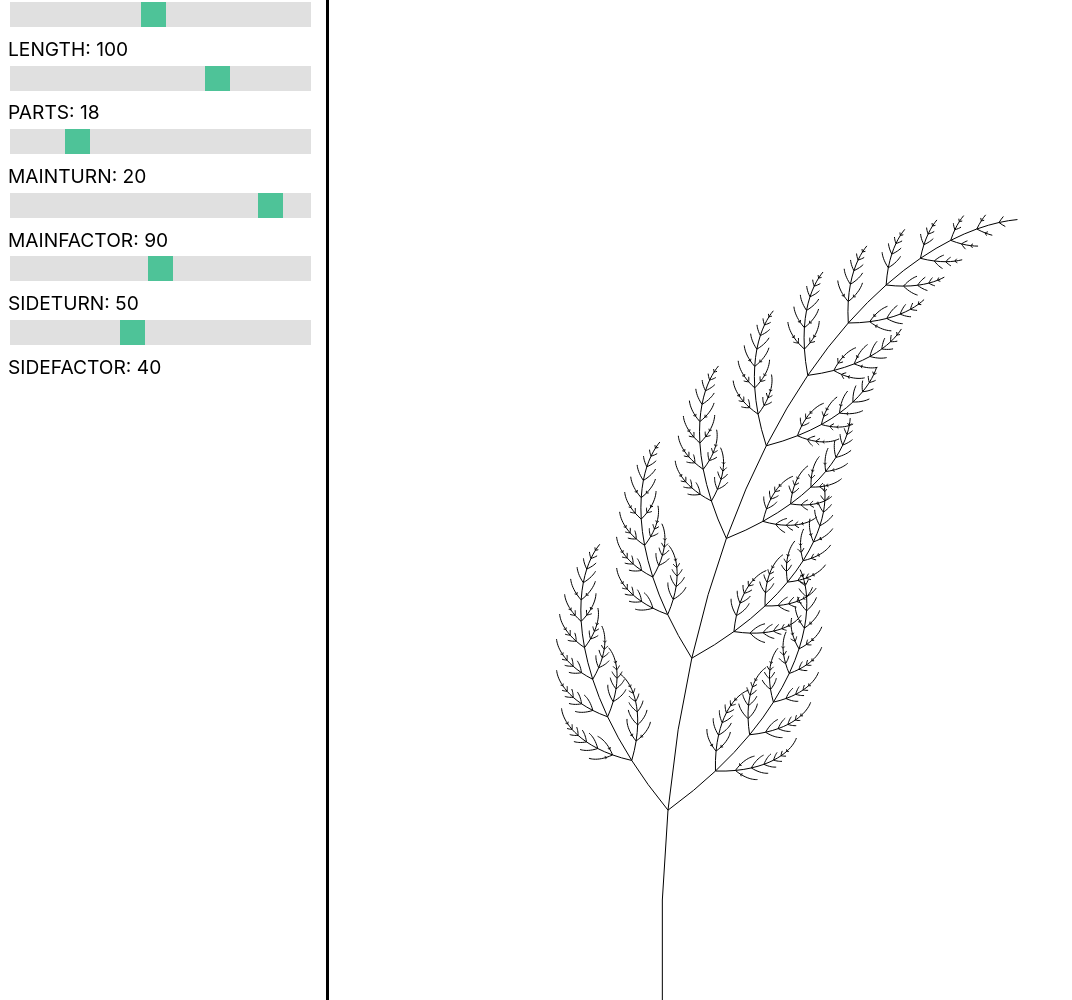
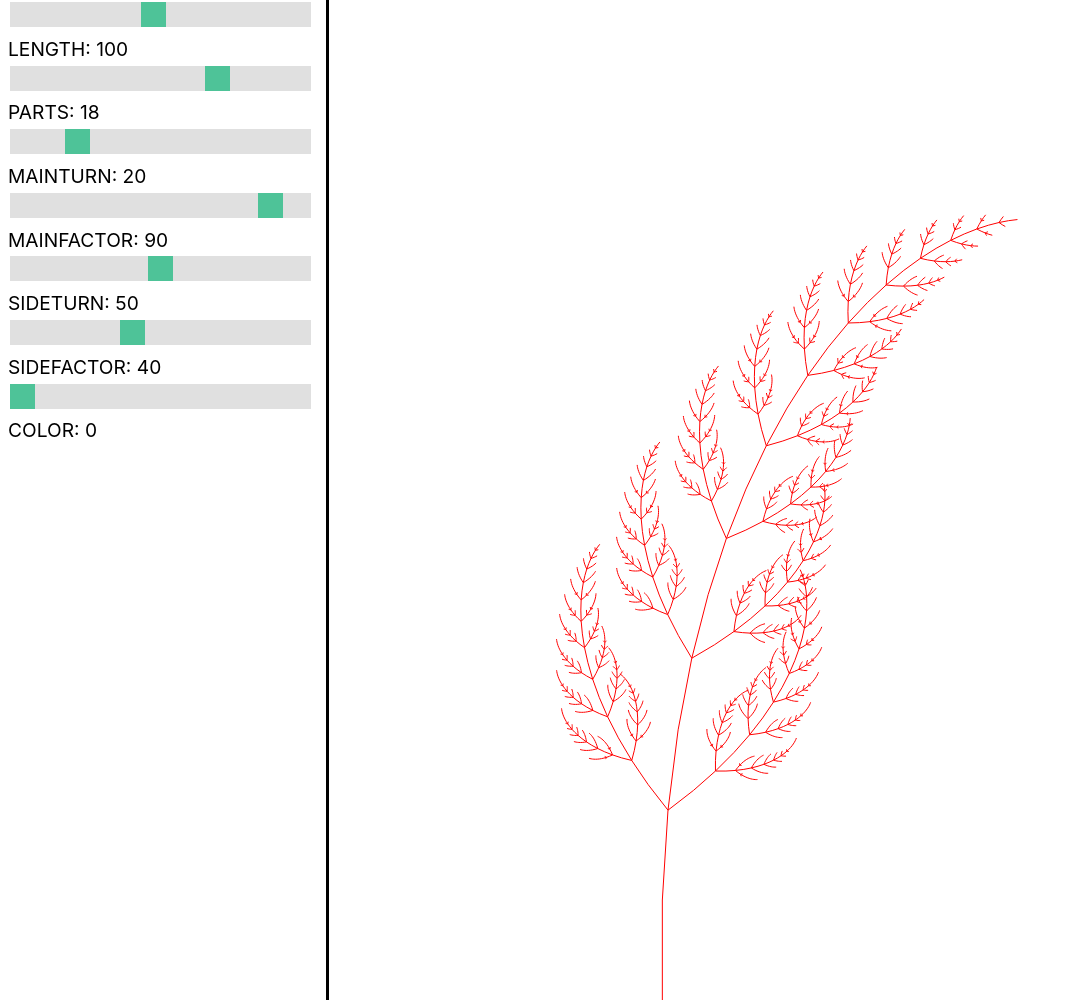
Before and after one commit to boris-jensen/honeybunny, a plain HTML site: page src/visual-experiments/ferns/ferns.html in a window 1280 px wide. Shown: the top 1000 px of the page, without its empty margins (0-1072 px from the left). Drawn offline with Linux system fonts and the light colour scheme.

Commit message:
add color config

```diff
--- a/src/visual-experiments/ferns/fernConfig.js
+++ b/src/visual-experiments/ferns/fernConfig.js
@@ -5,6 +5,7 @@
   MAIN_FACTOR: { MAX: 100, MIN: 0 },
   SIDE_TURN: { MAX: 100, MIN: 0 },
   SIDE_FACTOR: { MAX: 100, MIN: 0 },
+  COLOR: { MAX: 100, MIN: 0 },
 }
 
 const DEFAULTS = {
@@ -14,6 +15,7 @@
   MAIN_FACTOR: 90,
   SIDE_TURN: 50,
   SIDE_FACTOR: 40,
+  COLOR: 0
 }
 
 function initialConfig() {
@@ -24,6 +26,7 @@
     mainFactor: DEFAULTS.MAIN_FACTOR,
     sideTurn: DEFAULTS.SIDE_TURN,
     sideFactor: DEFAULTS.SIDE_FACTOR,
+    color: DEFAULTS.COLOR,
   }
 }
 
@@ -39,6 +42,7 @@
 function getMainFactor() { return config.mainFactor / 100 }
 function getSideTurn() { return (config.sideTurn / 100) * (Math.PI / 2) }
 function getSideFactor() { return config.sideFactor / 100 }
+function getColor() { return config.color}
 
 function hookupConfig() {
   hookupConfigElement("length-input", "length-value", "initialLength", "LENGTH")
@@ -47,6 +51,7 @@
   hookupConfigElement("mainfactor-input", "mainfactor-value", "mainFactor", "MAIN_FACTOR")
   hookupConfigElement("sideturn-input", "sideturn-value", "sideTurn", "SIDE_TURN")
   hookupConfigElement("sidefactor-input", "sidefactor-value", "sideFactor", "SIDE_FACTOR")
+  hookupConfigElement("color-input", "color-value", "color", "COLOR")
 }
 
 function hookupConfigElement(inputId, valueId, configField, limitsField) {
@@ -61,6 +66,7 @@
   value.innerHTML = initialValue
   input.oninput = function() {
     value.innerHTML = this.value
+    console.log(this.value)
     config[configField] = this.value
     paintFern()
   }
--- a/src/visual-experiments/ferns/ferns.html
+++ b/src/visual-experiments/ferns/ferns.html
@@ -59,6 +59,14 @@
             SIDEFACTOR: <span id="sidefactor-value"></span>
           </div>
         </div>
+        <div>
+          <div class="slidecontainer">
+            <input type="range" class="slider" id="color-input">
+          </div>
+          <div>
+            COLOR: <span id="color-value"></span>
+          </div>
+        </div>
       </div>
       <div class="canvasWrapper">
         <canvas id="main-canvas" width="1000" height="1000"></canvas>
--- a/src/visual-experiments/ferns/ferns.js
+++ b/src/visual-experiments/ferns/ferns.js
@@ -16,6 +16,23 @@ function line(from, angle, length, ctx) {
   ctx.lineTo(to.x, to.y)
   return to
 }
+
+function byteToHex(byte) {
+  if (byte < 16) {
+    return '0' + byte.toString(16)
+  } else {
+    return byte.toString(16)
+  }
+}
+
+function toColor(color) {
+  const colorShare = 255 * (color / 100)
+  const red = Math.round(255 - colorShare)
+  const green = Math.round(colorShare)
+
+  return '#' + byteToHex(red) + byteToHex(green) + '00'
+}
+
 
 const maxGeneration = 11
 
@@ -50,7 +67,9 @@ function paintFern() {
   ctx.beginPath()
   const initialPoint = new Point(canvas.width / 3, canvas.height)
   const initialAngle = 3 * Math.PI / 2
+  ctx.strokeStyle = toColor(getColor())
 
   fern(initialPoint, initialAngle, getInitialLength(), getInitialParts(), true, 0, ctx)
+
   ctx.stroke()
 }
```
